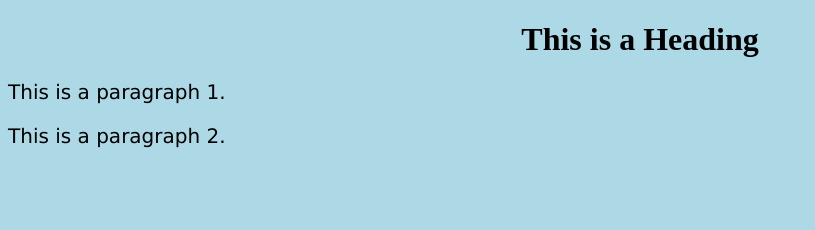
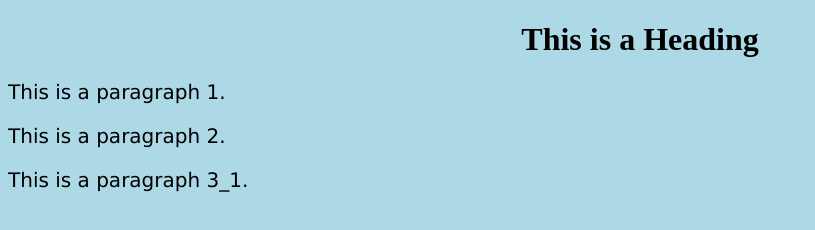
Before and after one commit to PixelDepthOffset/offsetdepthpixel, a plain HTML site: page web_pages/page2.html in a window 1280 px wide. Shown: the whole page, without its empty margins (0-815 px from the left). Drawn offline with Linux system fonts and the light colour scheme.

Commit message:
Add features for page2.html

```diff
--- a/web_pages/page2.html
+++ b/web_pages/page2.html
@@ -9,5 +9,6 @@
         <h1>This is a Heading</h1>
         <p>This is a paragraph 1.</p>
 	<p>This is a paragraph 2.</p>
+	<p>This is a paragraph 3_1.</p>
 </body>
 </html>
```
